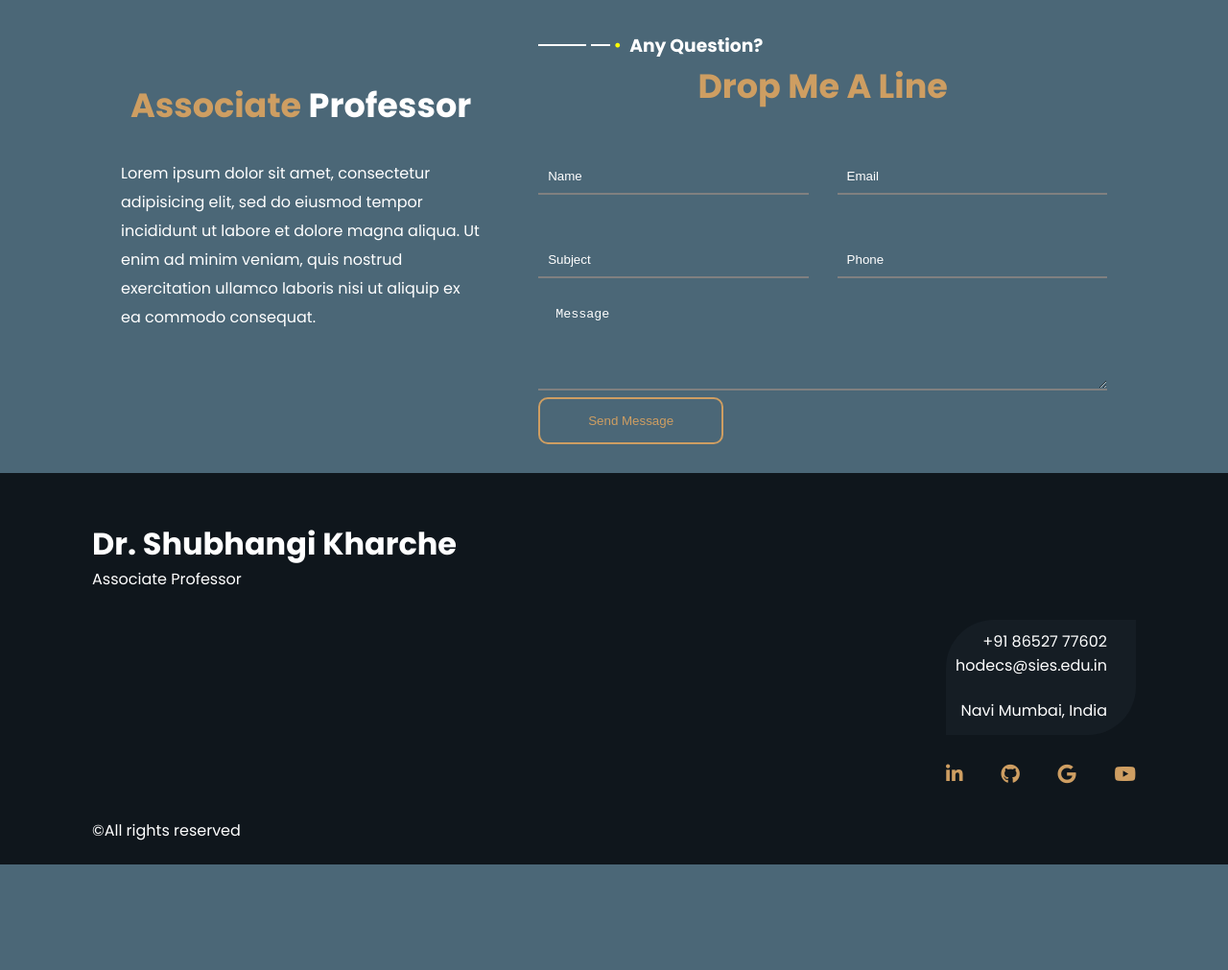
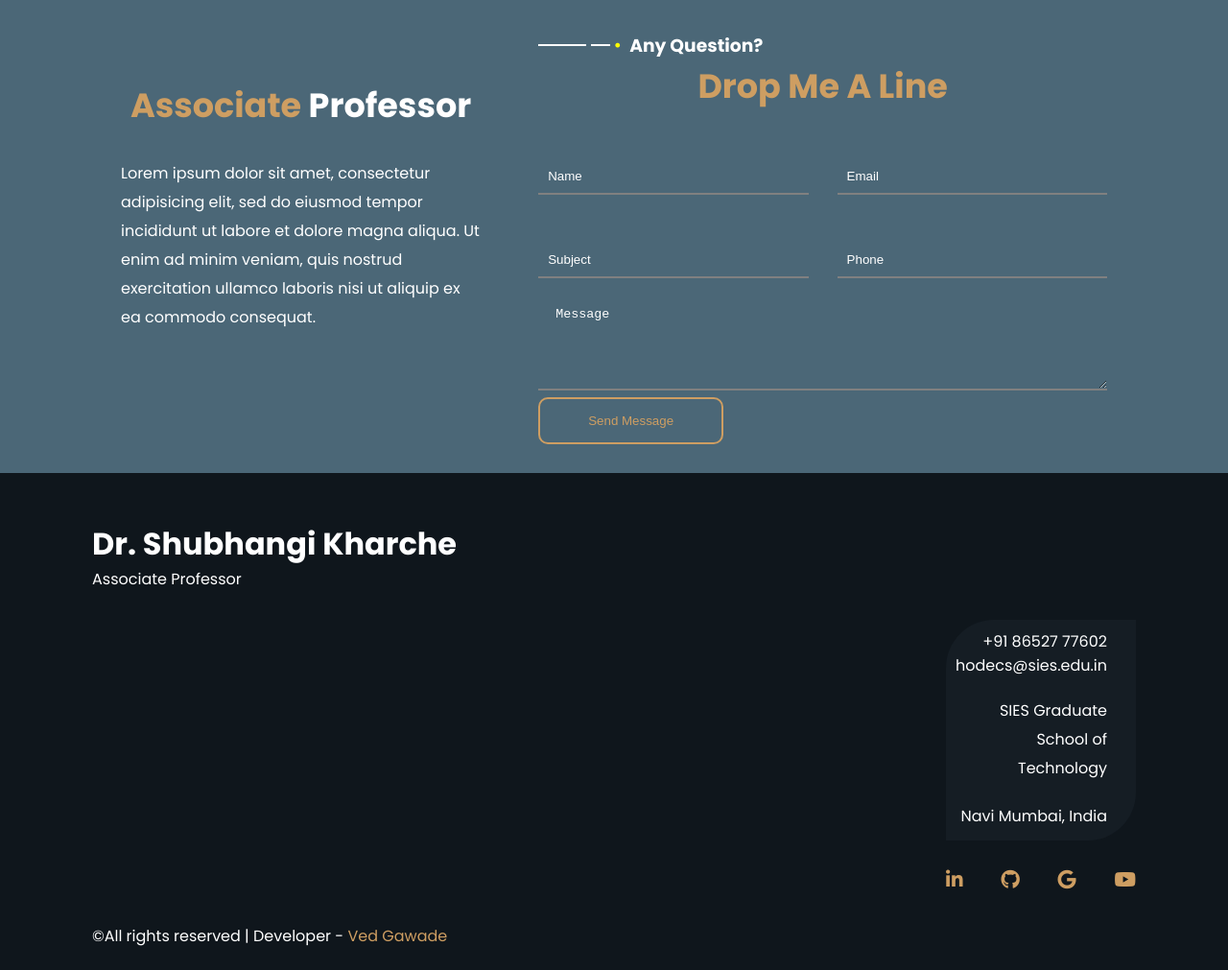
Before and after one commit to ved1211/Portfolio_2js, a plain HTML site: page index.html in a window 1280 px wide. Shown: the part 4480-5491 px from the top of the page at 96% size. Before the commit the page ends 5381 px from the top, so only its background shows below. Drawn offline with Linux system fonts and the light colour scheme.

Commit message:
minor changes

```diff
--- a/css/style.css
+++ b/css/style.css
@@ -128,6 +128,10 @@ header.sticky {
 
 header.sticky ul li a {
   color: #fff;
+}
+
+.rights{
+  text-align: center;
 }
 
 @media only screen and (max-width: 768px) {
@@ -474,6 +478,7 @@ p {
   margin-top: 10px;
 }
 
+
 /*---------services--------*/
 /*---------skills--------*/
 /*---------line skills--------*/
@@ -481,6 +486,7 @@ p {
   display: flex;
   margin-bottom: 10px;
 }
+
 
 .line_content p {
   text-transform: uppercase;
@@ -894,6 +900,10 @@ circle p {
   position: relative;
 }
 
+.rights{
+  font-size: medium;
+}
+
 .blog .column img {
   vertical-align: middle;
   width: 100%;
--- a/index.html
+++ b/index.html
@@ -775,11 +775,12 @@
         </div>
 
 
-        <div class="box">
+        <div class="box des">
           <div class="text">
             <span>+91 86527 77602</span><br>
             <label>hodecs@sies.edu.in</label><br>
-            <p>Navi Mumbai, India </p>
+            <p>SIES Graduate School of Technology</p>
+            <p> Navi Mumbai, India </p>
           </div>
 
           <div class="icon flex1">
@@ -795,7 +796,7 @@
 
       <div class="legal flex1">
         <div class="box">
-          <p>&#169;All rights reserved</p>
+          <p class="rights">&#169;All rights reserved | Developer - <a href="https://www.linkedin.com/in/ved-gawade/">Ved Gawade</a></p>
         </div>
         <div class="box flex">
 
```
